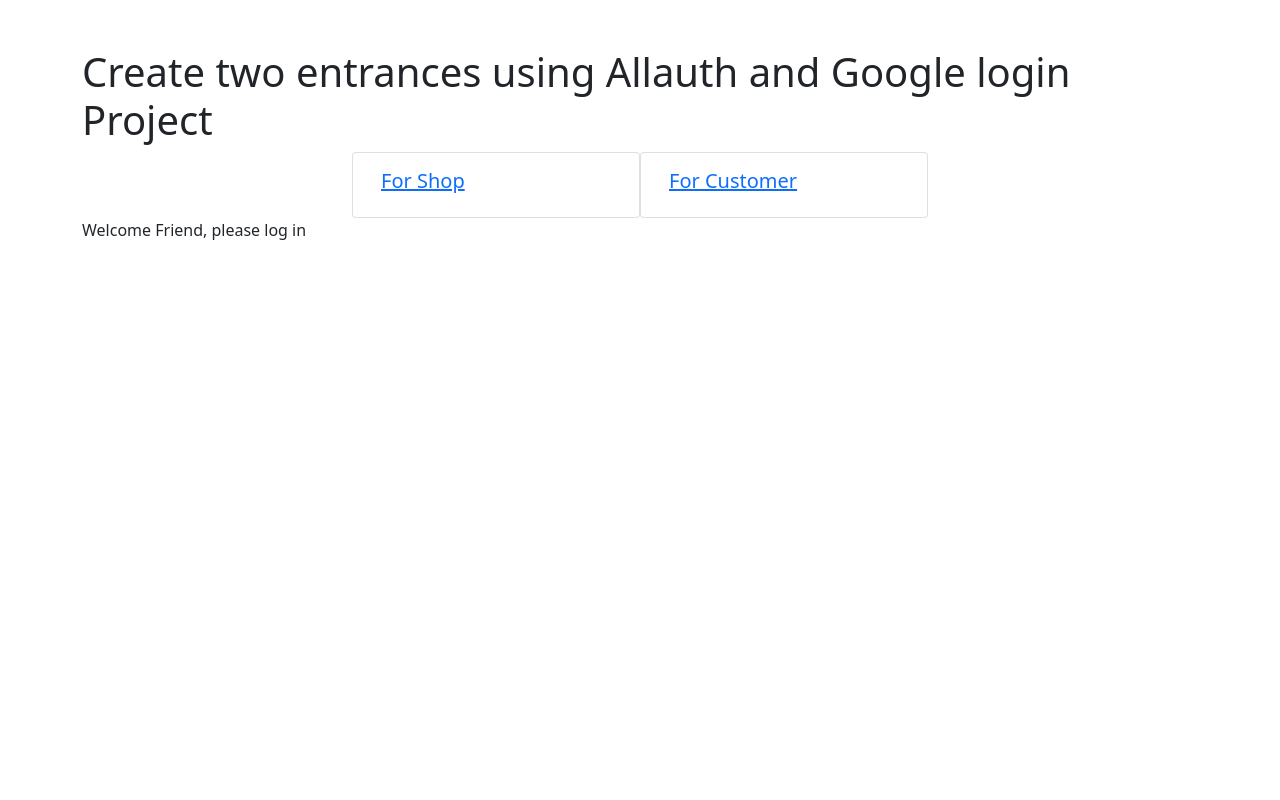
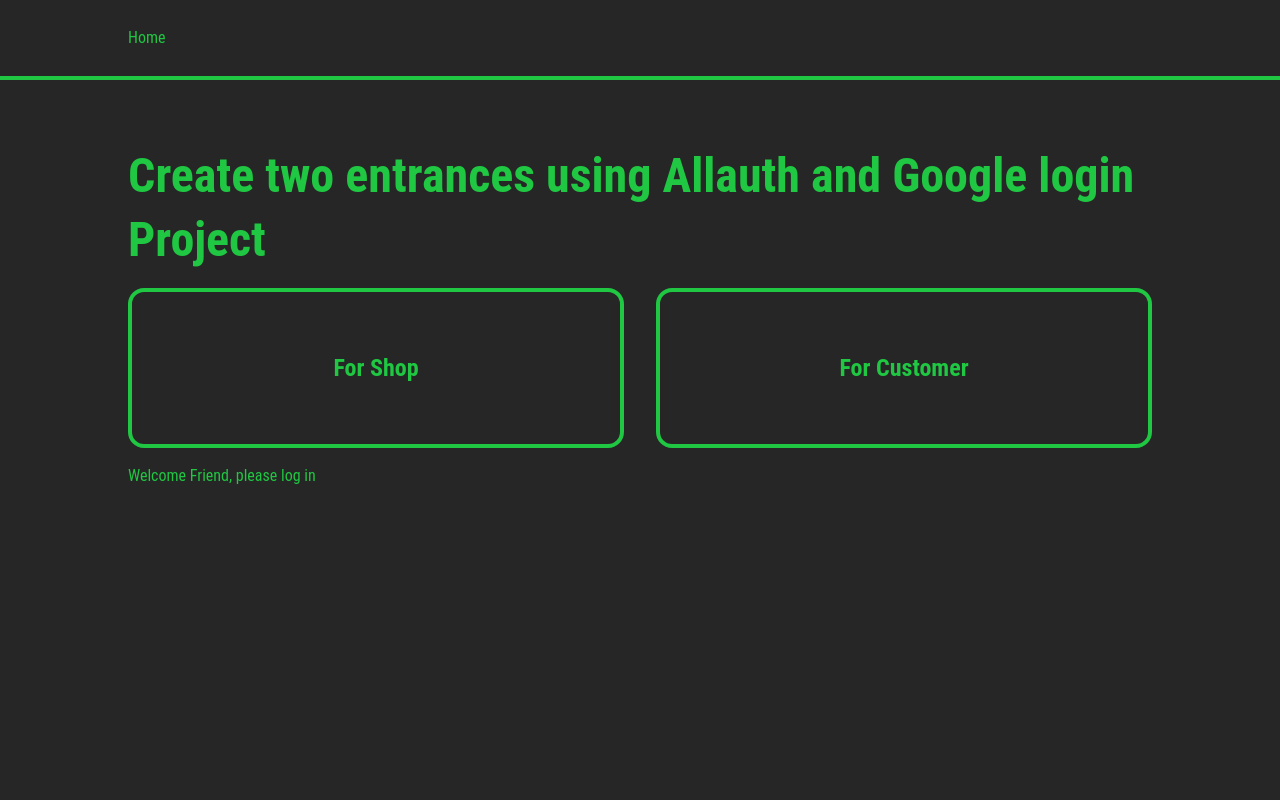
Before and after one commit to DevWoody856/two_login_form_google, a Django app: page / in a window 1280 px wide. Run offline with Django 4.2, Linux system fonts and the light colour scheme.

Commit message:
Full rewrite of template for the Part 2 article

```diff
--- a/requirements.txt
+++ b/requirements.txt
@@ -1,6 +1,4 @@
 Django
-# django-crispy-forms
-# pytz
 psycopg2-binary
 psycopg2
 django-environ
--- /dev/null
+++ b/static/css/base-style.css
@@ -0,0 +1,36 @@
+*{
+    padding:0;
+    margin:0;
+    box-sizing:border-box;
+}
+
+:root{
+    --main-font-family:'Roboto Condensed', sans-serif;
+    --main-bg-color:#262626;
+    --main-color:#1FC742;
+}
+
+
+body{
+    position: absolute;
+    max-width: 100%;
+    top: 0;
+    bottom: 0;
+    overflow-x: hidden;
+
+    font-family: var(--main-font-family);
+    background-color: var(--main-bg-color);
+    color: var(--main-color);
+    border-color:var(--main-color);
+    line-height: 1.5;
+}
+
+a, u {
+    text-decoration: none;
+    color: var(--main-color);
+}
+
+h1{
+    font-size: 3rem;
+    line-height: 4rem;
+}
--- /dev/null
+++ b/static/css/custom-style.css
@@ -0,0 +1,242 @@
+/******************
+Header section
+*******************/
+
+.header{
+    width: 100vw;
+    height:5rem;
+    border-bottom: 0.3rem solid;
+
+    display: flex;
+    justify-content: center;
+}
+
+.header__contents{
+    width:80%;
+    height: 100%;
+    display: flex;
+    align-items: center;
+}
+
+.header__link{
+    width: 20%;
+    height: 100%;
+
+    display: flex;
+    align-items: center;
+    justify-content: flex-start;
+}
+
+.header__link:hover{
+    background-color: var(--main-color);
+    color:var(--main-bg-color);
+}
+
+/******************
+main section
+*******************/
+
+.main{
+    width: 100vw;
+    margin: 4rem 0;
+
+    display: grid;
+    grid-auto-columns:80%;
+    justify-content: center;
+    grid-gap: 1rem;
+}
+
+/******************
+Login section
+*******************/
+
+.login{
+    width: auto;
+    height: auto;
+
+    display: grid;
+    grid-template-columns: 1fr 1fr;
+    grid-gap: 2rem;
+    align-items: center
+}
+
+@media only screen and (max-width: 767px) {
+    /* phones */
+    .login {
+        display: grid;
+        grid-template-columns: auto;
+        grid-template-rows: 1fr 1fr;
+        grid-gap: 2rem;
+        align-items: center
+    }
+}
+
+.login__card{
+    width: auto;
+    height: 10rem;
+    border: 0.3rem solid;
+    border-radius: 1rem;
+
+    display: flex;
+    justify-content: center;
+    align-items: center;
+}
+
+.login__card a{
+    width: 100%;
+    height: 100%;
+
+    display: flex;
+    justify-content: center;
+    align-items: center;
+}
+
+.login__card:hover,
+.login__card:hover *{
+    background-color: var(--main-color);
+    color: var(--main-bg-color);
+    border-radius: 1rem;
+}
+
+/******************
+signin section
+*******************/
+
+.signin{
+    width: 100vw;
+    margin: 4rem 0;
+
+    display: grid;
+    grid-auto-columns:80%;
+    justify-content: center;
+    grid-gap: 1rem;
+}
+
+.signin__form{
+    display: grid;
+    grid-template-columns: auto;
+    grid-gap: 1rem;
+}
+
+.signin__form__button{
+    width: 100%;
+    height: 10rem;
+    border: 0.3rem solid;
+    border-radius: 1rem;
+
+    display: flex;
+    justify-content: center;
+    align-items: center;
+}
+
+.signin__form__button:hover{
+    background-color: var(--main-color);
+    color: var(--main-bg-color);
+    border-radius: 1rem;
+}
+
+/******************
+signup section
+*******************/
+
+.authsignup{
+    width: 100vw;
+    margin: 4rem 0;
+
+    display: grid;
+    grid-auto-columns:80%;
+    justify-content: center;
+    grid-gap: 1rem;
+}
+
+.authsignup__button{
+    width: 25%;
+    height: 4rem;
+    border: 0.3rem solid;
+    border-radius: 1rem;
+
+    background-color: var(--main-bg-color);
+    color: var(--main-color);
+
+    display: flex;
+    justify-content: center;
+    align-items: center;
+}
+
+.authsignup__button:hover{
+    background-color: var(--main-color);
+    color: var(--main-bg-color);
+    border-radius: 1rem;
+}
+
+.authsignup__email input{
+    width: auto;
+    height:3rem;
+    padding:0.5rem;
+
+    border: 0.1rem solid;
+    border-radius: 1rem;
+
+    background-color: var(--main-bg-color);
+    color: var(--main-color);
+}
+
+.authsignup__email input:focus{
+    border: 0.2rem solid;
+    outline: none;
+}
+
+/******************
+Profile section
+*******************/
+
+.profile{
+    width: 100vw;
+    margin: 4rem 0;
+
+    display: grid;
+    grid-auto-columns:80%;
+    justify-content: center;
+    grid-gap: 1rem;
+}
+
+.profile__logout{
+    width: 25%;
+    height: 4rem;
+    border: 0.3rem solid;
+    border-radius: 1rem;
+
+    display: flex;
+    justify-content: center;
+    align-items: center;
+}
+
+.profile__logout a{
+    width: 100%;
+    height: 100%;
+
+    display: flex;
+    justify-content: center;
+    align-items: center;
+}
+
+.profile__logout:hover,
+.profile__logout:hover *{
+    background-color: var(--main-color);
+    color: var(--main-bg-color);
+    border-radius: 1rem;
+}
+
+/******************
+Social login Failure
+*******************/
+
+.failure{
+    width: 100vw;
+    margin: 4rem 0;
+
+    display: grid;
+    grid-auto-columns:80%;
+    justify-content: center;
+    grid-gap: 1rem;
+}
--- a/templates/base.html
+++ b/templates/base.html
@@ -1,3 +1,4 @@
+{% load static %}
 <!doctype html>
 <html lang="en">
 <head>
@@ -5,14 +6,22 @@
     <meta name="viewport"
           content="width=device-width, user-scalable=no, initial-scale=1.0, maximum-scale=1.0, minimum-scale=1.0">
     <meta http-equiv="X-UA-Compatible" content="ie=edge">
-    <link href="https://cdn.jsdelivr.net/npm/bootstrap@5.0.1/dist/css/bootstrap.min.css" rel="stylesheet" integrity="sha384-+0n0xVW2eSR5OomGNYDnhzAbDsOXxcvSN1TPprVMTNDbiYZCxYbOOl7+AMvyTG2x" crossorigin="anonymous">
+{#    <link href="https://cdn.jsdelivr.net/npm/bootstrap@5.0.1/dist/css/bootstrap.min.css" rel="stylesheet" integrity="sha384-+0n0xVW2eSR5OomGNYDnhzAbDsOXxcvSN1TPprVMTNDbiYZCxYbOOl7+AMvyTG2x" crossorigin="anonymous">#}
+    <link rel="stylesheet" href="{% static 'css/base-style.css' %}">
+    <link rel="stylesheet" href="{% static 'css/custom-style.css' %}">
     <title>Auth App</title>
 </head>
 <body>
+    <section class="wrapper">
+        <header class="header">
+            <div class="header__contents">
+                <a class="header__link" href="{% url 'two_app:home' %}">Home</a>
+            </div>
+        </header>
+        {% block contents %}
+        {% endblock %}
+    </section>
 
-    {% block contents %}
-    {% endblock %}
-
-<script src="https://cdn.jsdelivr.net/npm/bootstrap@5.1.3/dist/js/bootstrap.bundle.min.js" integrity="sha384-ka7Sk0Gln4gmtz2MlQnikT1wXgYsOg+OMhuP+IlRH9sENBO0LRn5q+8nbTov4+1p" crossorigin="anonymous"></script>
+{#<script src="https://cdn.jsdelivr.net/npm/bootstrap@5.1.3/dist/js/bootstrap.bundle.min.js" integrity="sha384-ka7Sk0Gln4gmtz2MlQnikT1wXgYsOg+OMhuP+IlRH9sENBO0LRn5q+8nbTov4+1p" crossorigin="anonymous"></script>#}
 </body>
 </html>
--- a/templates/two_app/index.html
+++ b/templates/two_app/index.html
@@ -1,39 +1,47 @@
 {% extends 'base.html' %}
 {% block contents %}
-    <div class="container text-dark mt-5">
-        <div class="row justify-content-md-center">
+    <main class="main">
+
+        <section class="title">
             <h1>Create two entrances using Allauth and Google login Project</h1>
-            <div>
-                {% if messages %}
+        </section>
+
+            {% if messages %}
+            <section class="message">
                     <div class="alert alert-primary" role="alert">
-                    <strong>Messages:</strong>
+                        <strong>Messages:</strong>
                         {{ message }}
                         {% for message in messages %}
-                            <li>{{message}}</li>
+                            <li>{{ message }}</li>
                         {% endfor %}
                     </div>
-                {% endif %}
-            </div>
+            </section>
+            {% endif %}
 
-            <div class="card" style="width: 18rem;">
+        <section class="login">
+            <div class="login__card">
                 <a href="{% url 'two_app:shop-signup' %}">
-                  <div class="card-body">
-                        <h5 class="card-title">For Shop</h5>
-                  </div>
+                    <div class="login__card__body">
+                        <h2 class="login__card__title">For Shop</h2>
+                    </div>
                 </a>
             </div>
-            <div class="card" style="width: 18rem;">
+            <div class="login__card">
                 <a href="{% url 'two_app:customer-signUp' %}">
-                  <div class="card-body">
-                        <h5 class="card-title">For Customer</h5>
-                  </div>
+                    <div class="login__card__body">
+                        <h2 class="login__card__title">For Customer</h2>
+                    </div>
                 </a>
             </div>
+        </section>
+
+        <section class="text_message">
             {% if user.is_authenticated %}
                 <p>Welcome, {{ user.email }}</p>
             {% else %}
                 <p>Welcome Friend, please log in</p>
             {% endif %}
-        </div>
-    </div>
+        </section>
+
+    </main>
 {% endblock %}
--- a/two_app/models.py
+++ b/two_app/models.py
@@ -14,7 +14,10 @@
     state = {}
     next_url = get_next_redirect_url(request)
     # # add this statement is important. We get the query parameter we added to the template and store it here as a  session value.
-    request.session["user_type"] = get_request_param(request, "user", None)
+    try:
+        request.session["user_type"] = get_request_param(request, "user", None)
+    except KeyError:
+        print('user_type not exist')
 
     if next_url:
         state["next"] = next_url
--- a/two_app/urls.py
+++ b/two_app/urls.py
@@ -1,13 +1,17 @@
 from allauth.account.views import LogoutView
 from django.urls import path
 from . import views
+from .views import HomeView
 
 app_name = 'two_app'
 
+
 urlpatterns = [
-    path('login/', views.ShopSignUp.as_view(), name='shop-signup'),
-    path('login-customer/', views.CustomerSignup.as_view(), name='customer-signUp'),
-    path('shop/<str:username>/', views.shopProfile, name='shop-profile'),
-    path('customer/<str:username>/', views.customerProfile, name='customer-profile'),
-    path('account_logout/', LogoutView.as_view(), name='account_logout'),
+    path('', HomeView.as_view(), name='home'),
+    path('accounts/login/', views.ShopLogin.as_view(), name='shop-signup'),
+    # path('accounts/social/signup/', views.SocialSignUp.as_view(), name='social-signup'),
+    path('accounts/login-customer/', views.CustomerLogin.as_view(), name='customer-signUp'),
+    path('accounts/shop/<str:username>/', views.shopProfile, name='shop-profile'),
+    path('accounts/customer/<str:username>/', views.customerProfile, name='customer-profile'),
+    path('accounts/account_logout/', LogoutView.as_view(), name='account_logout'),
 ]
--- a/two_app/views.py
+++ b/two_app/views.py
@@ -1,23 +1,36 @@
-from allauth.account.views import LoginView
+from allauth.account.views import LoginView, LogoutView
+from allauth.socialaccount.views import SignupView
 from django.contrib.auth.decorators import login_required
-from django.shortcuts import render
+from django.shortcuts import render, redirect
+from django.views.generic import TemplateView
 
+from two_app.decorators import shop_required, customer_required
 from two_app.models import CustomUser, Shop, Customer
 
 
-class ShopSignUp(LoginView):
+class HomeView(LoginView):
+    template_name = "two_app/index.html"
+
+
+class ShopLogin(LoginView):
     template_name = 'two_app/shop-login.html'
 
 
-class CustomerSignup(LoginView):
+class CustomerLogin(LoginView):
     template_name = 'two_app/customer-login.html'
 
 
-@login_required
+
+@login_required(redirect_field_name=None)
 def shopProfile(request, username):
+
+    # This is Auth guard.
+    if not request.user.username == username or Customer.objects.filter(user__email=request.user.email).exists():
+        return redirect('two_app:customer-profile', request.user.username)
+
     user = CustomUser.objects.get(username=username)
 
-    if Shop.objects.filter(user__username=username).exists():
+    if Shop.objects.filter(user__username=request.user.username).exists():
         text = Shop.objects.filter(user__username=username).values_list('description', flat=True).get()
     else:
         text = Shop.objects.create(user=user, description="First Comment")
@@ -30,8 +43,14 @@
     return render(request, template, context)
 
 
-@login_required
+
+@login_required(redirect_field_name=None)
 def customerProfile(request, username):
+
+    # This is Auth guard.
+    if not request.user.username == username or Shop.objects.filter(user__email=request.user.email).exists():
+        return redirect('two_app:shop-profile', request.user.username)
+
     user = CustomUser.objects.get(username=username)
 
     if Customer.objects.filter(user__username=username).exists():
--- a/twologin/urls.py
+++ b/twologin/urls.py
@@ -1,11 +1,14 @@
+from django.conf import settings
+from django.conf.urls.static import static
 from django.contrib import admin
 from django.urls import path, include
-from django.views.generic import TemplateView
 
 
 urlpatterns = [
-    path('', TemplateView.as_view(template_name='two_app/index.html'), name='home'),
     path('admin/', admin.site.urls),
-    path('accounts/', include('two_app.urls')),
+    path('', include('two_app.urls')),
     path('accounts/', include('allauth.urls')),
 ]
+
+if settings.DEBUG:
+    urlpatterns += static(settings.STATIC_URL, document_root=settings.STATIC_ROOT)
```
Also changed, not shown: templates/allauth/socialaccount/authentication_error.html (added, +17 -0 lines), templates/two_app/customer-login.html (+11 -13 lines), templates/two_app/customer-profile.html (+16 -2 lines), templates/two_app/shop-login.html (+11 -13 lines), templates/two_app/shop-profile.html (+17 -4 lines), twologin/settings.py (+11 -3 lines).
